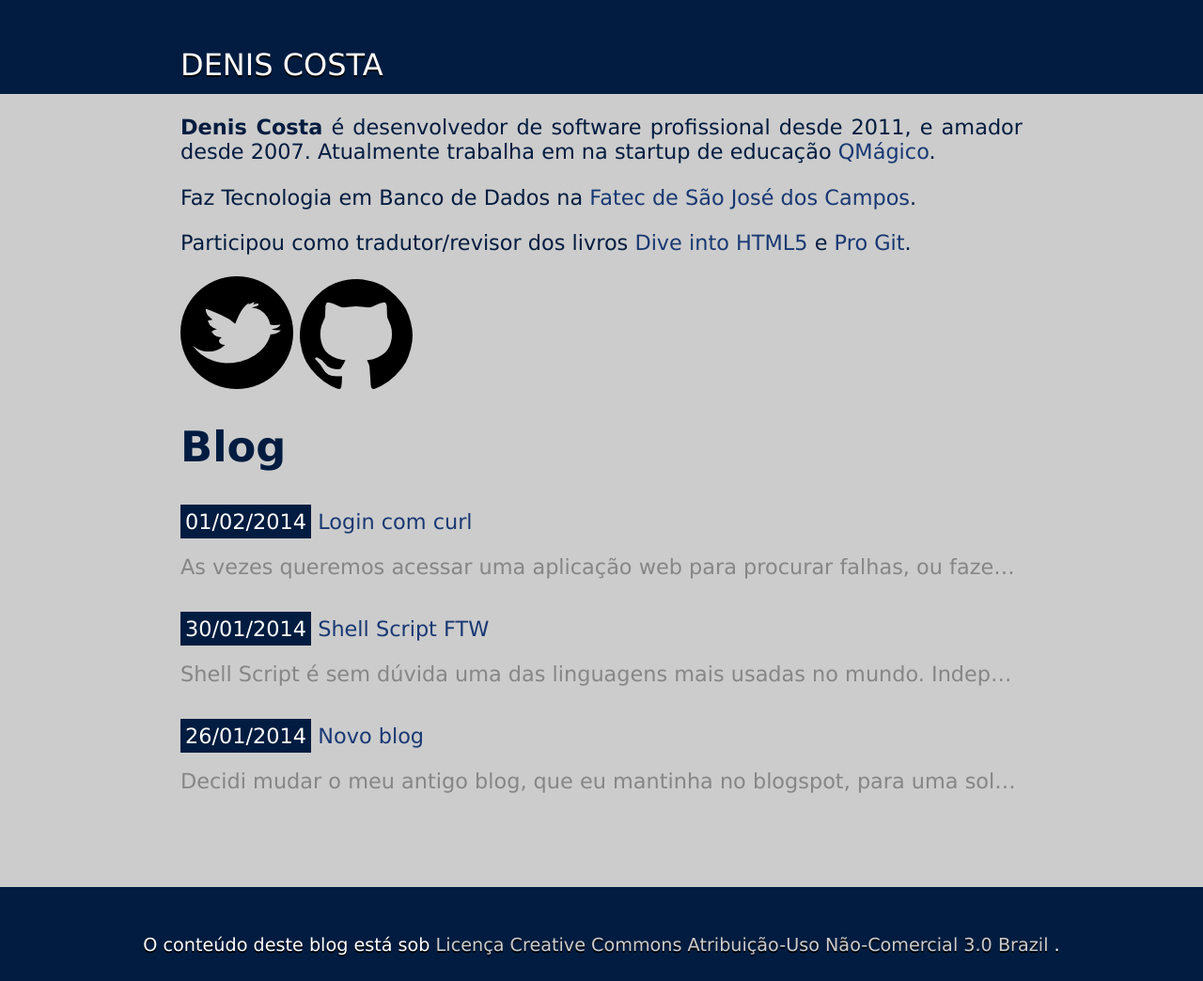
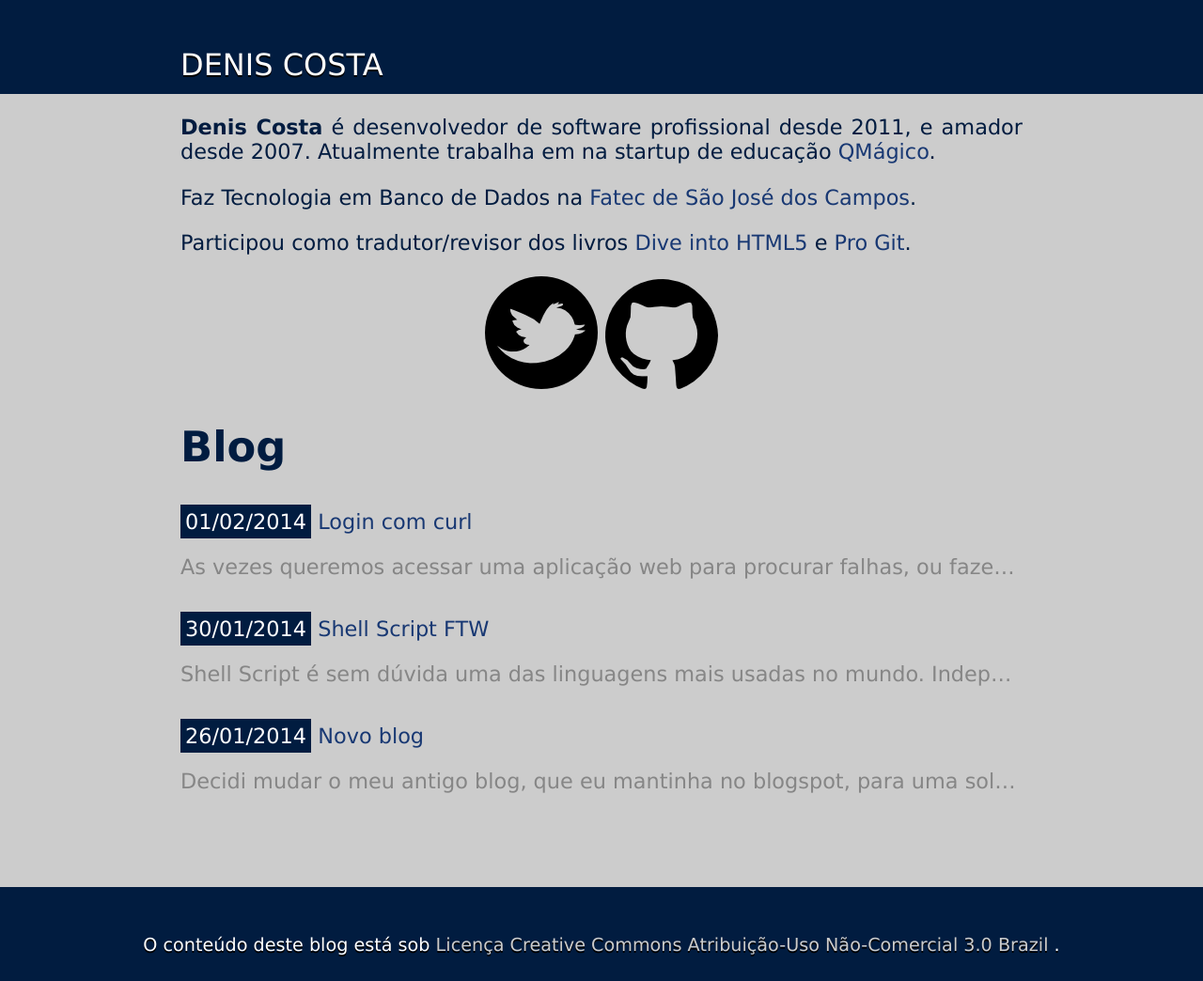
Before and after one commit to deniscostadsc/deniscostadsc.github.io, a Jekyll site: the page built from index.html, in a window 1280 px wide. Shown: the whole page at 94% size. Built offline with Jekyll 4.4.1, drawn with Linux system fonts in a browser that asks for light colours; Markdown is read by kramdown in place of the engine named in the settings.

Commit message:
Arrumando imagens dos links.

```diff
--- a/css/styles.css
+++ b/css/styles.css
@@ -102,3 +102,7 @@ main {
     background-color: #011c40;
     color: #fff;
 }
+
+.profile-links {
+    text-align: center;
+}
--- a/index.html
+++ b/index.html
@@ -12,11 +12,13 @@ meta_keywords: denis, costa, deniscostadsc, python, shell, linux
     <p>
         Faz Tecnologia em Banco de Dados na <a href="http://fatecsjc.edu.br/" title="Site da Fatec de São José dos Campos">Fatec de São José dos Campos</a>.
     </p>
-    </p>
+    <p>
         Participou como tradutor/revisor dos livros <a href="http://diveintohtml5.com.br/" title="Dive into HTML5 em português.">Dive into HTML5</a> e <a href="http://www.git-scm.com/book/pt-br" title="Pro git em português.">Pro Git</a>.
     </p>
-    <a href="https://twitter.com/deniscostadsc" title="Meu perfil no Twitter"><img src="/img/twitter.png"></a>
-    <a href="https://github.com/deniscostadsc" title="Meu perfil no Github"><img src="/img/github.png"></a>
+    <div class="profile-links">
+        <a href="https://twitter.com/deniscostadsc" title="Meu perfil no Twitter"><img src="/img/twitter.png"></a>
+        <a href="https://github.com/deniscostadsc" title="Meu perfil no Github"><img src="/img/github.png"></a>
+    <div>
 </article>
 
 <h1>Blog</h1>
@@ -25,7 +27,7 @@ meta_keywords: denis, costa, deniscostadsc, python, shell, linux
     <div class="posts">
         <section>
             <div class="date">{{ post.date | date: '%d/%m/%Y' }}</div>
-            <a href="{{ post.url }}" title="Post {{ post.title }}">{{ post.title }}</a>
+            <a href="{{ post.url }}" title="{{ post.title }}">{{ post.title }}</a>
             <div class="sample"><spam>{{ post.content }}<spam></div>
         </section>
     </div>
```
